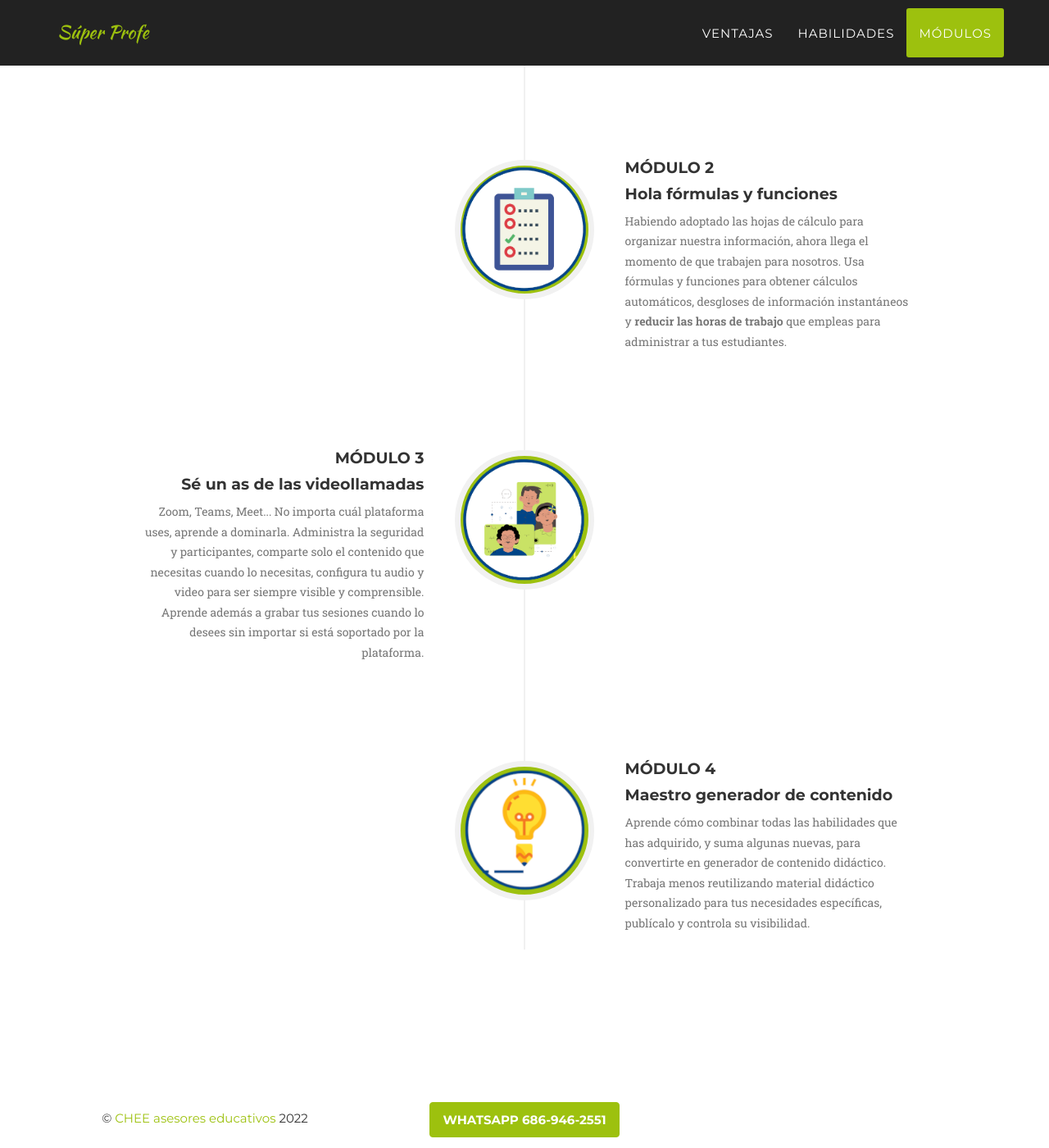
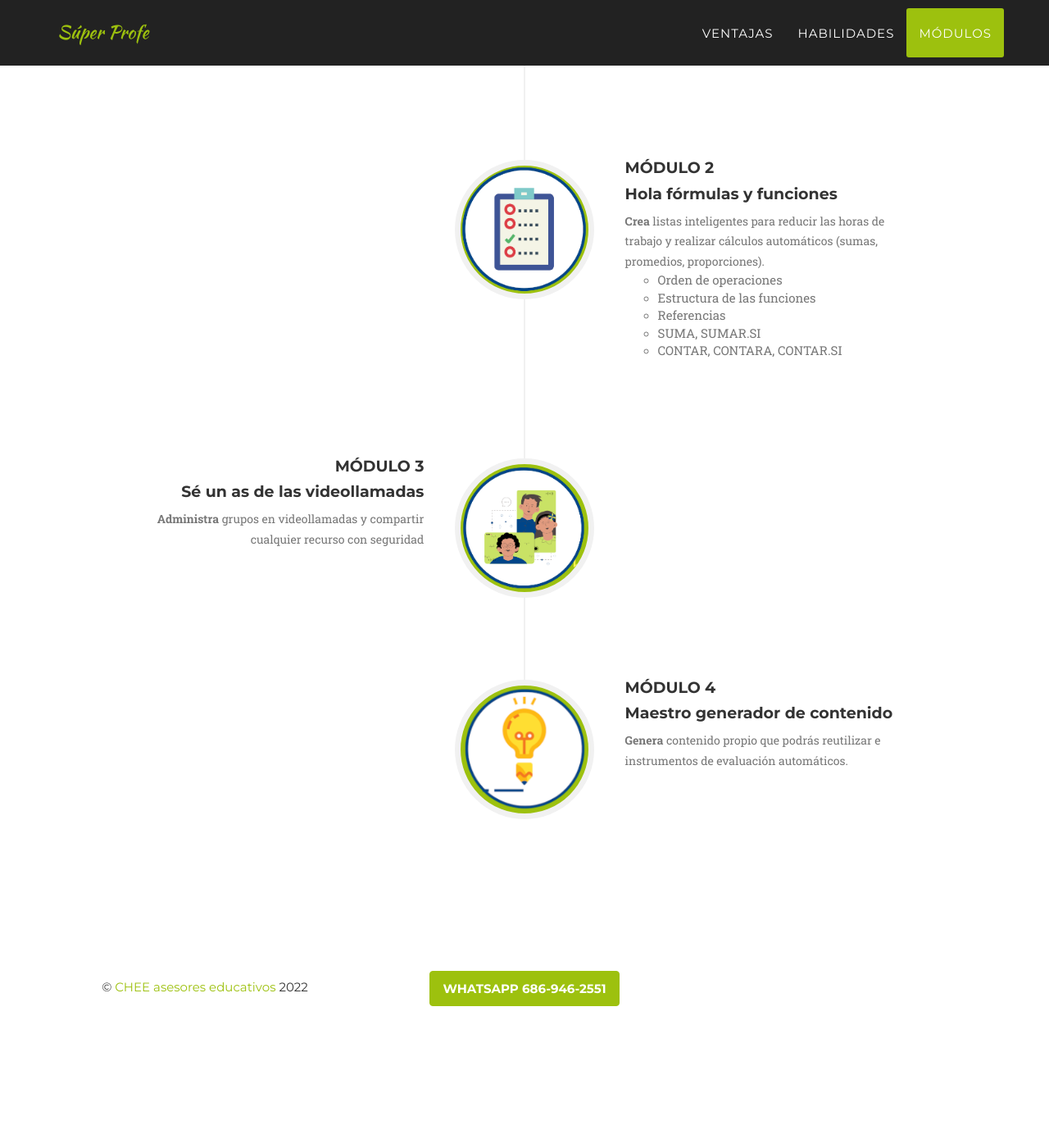
Before and after one commit to camachevaz/superProfe, a Jekyll site: the page built from index.html, in a window 1280 px wide and 1400 px high, scrolled down 3206 px. Shown: the whole window at 82% size. Built offline with Jekyll 4.4.1, drawn with Linux system fonts in a browser that asks for light colours; some web fonts are replaced; after the commit the page ends 4458 px from its top, so only the background shows below that.

Commit message:
Update about.html

```diff
--- a/_includes/about.html
+++ b/_includes/about.html
@@ -48,7 +48,15 @@
                                     <h4 class="subheading">Hola fórmulas y funciones</h4>
                                 </div>
                                 <div class="timeline-body">
-                                    <p class="text-muted">Habiendo adoptado las hojas de cálculo para organizar nuestra información, ahora llega el momento de que trabajen para nosotros. Usa fórmulas y funciones para obtener cálculos automáticos, desgloses de información instantáneos y <strong>reducir las horas de trabajo</strong> que empleas para administrar a tus estudiantes.</p>
+                                    <p class="text-muted"><strong>Crea</strong> listas inteligentes para reducir las horas de trabajo y realizar cálculos automáticos  (sumas, promedios, proporciones).</p>
+                                    <ul class="text-muted">
+                                        <li>Orden de operaciones</li>
+                                        <li>Estructura de las funciones</li>
+                                        <li>Referencias</li>
+                                        <li>SUMA, SUMAR.SI</li>
+                                        <li>CONTAR, CONTARA, CONTAR.SI</li>
+
+                                    </ul>
                                 </div>
                             </div>
                         </li>
@@ -62,7 +70,7 @@
                                     <h4 class="subheading">Sé un as de las videollamadas</h4>
                                 </div>
                                 <div class="timeline-body">
-                                    <p class="text-muted">Zoom, Teams, Meet... No importa cuál plataforma uses, aprende a dominarla. Administra la seguridad y participantes, comparte solo el contenido que necesitas cuando lo necesitas, configura tu audio y video para ser siempre visible y comprensible. Aprende además a grabar tus sesiones cuando lo desees sin importar si está soportado por la plataforma.</p>
+                                    <p class="text-muted"><strong>Administra</strong> grupos en videollamadas y compartir cualquier recurso con seguridad</p>
                                 </div>
                             </div>
                         </li>
@@ -76,7 +84,7 @@
                                     <h4 class="subheading">Maestro generador de contenido</h4>
                                 </div>
                                 <div class="timeline-body">
-                                    <p class="text-muted">Aprende cómo combinar todas las habilidades que has adquirido, y suma algunas nuevas, para convertirte en generador de contenido didáctico. Trabaja menos reutilizando material didáctico personalizado para tus necesidades específicas, publícalo y controla su visibilidad.</p>
+                                    <p class="text-muted"><strong>Genera</strong> contenido propio que podrás reutilizar e instrumentos de evaluación automáticos.</p>
                                 </div>
                             </div>
                         </li>
```
